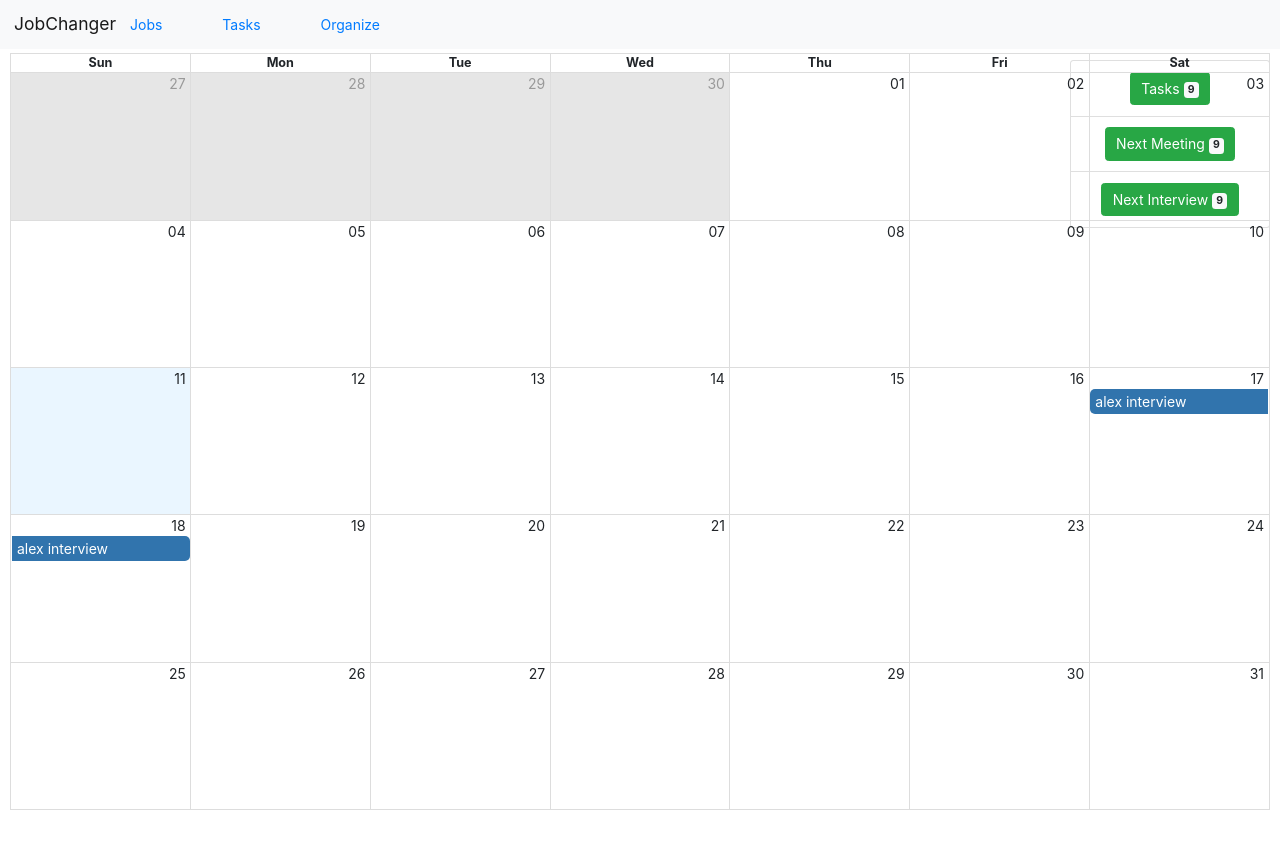
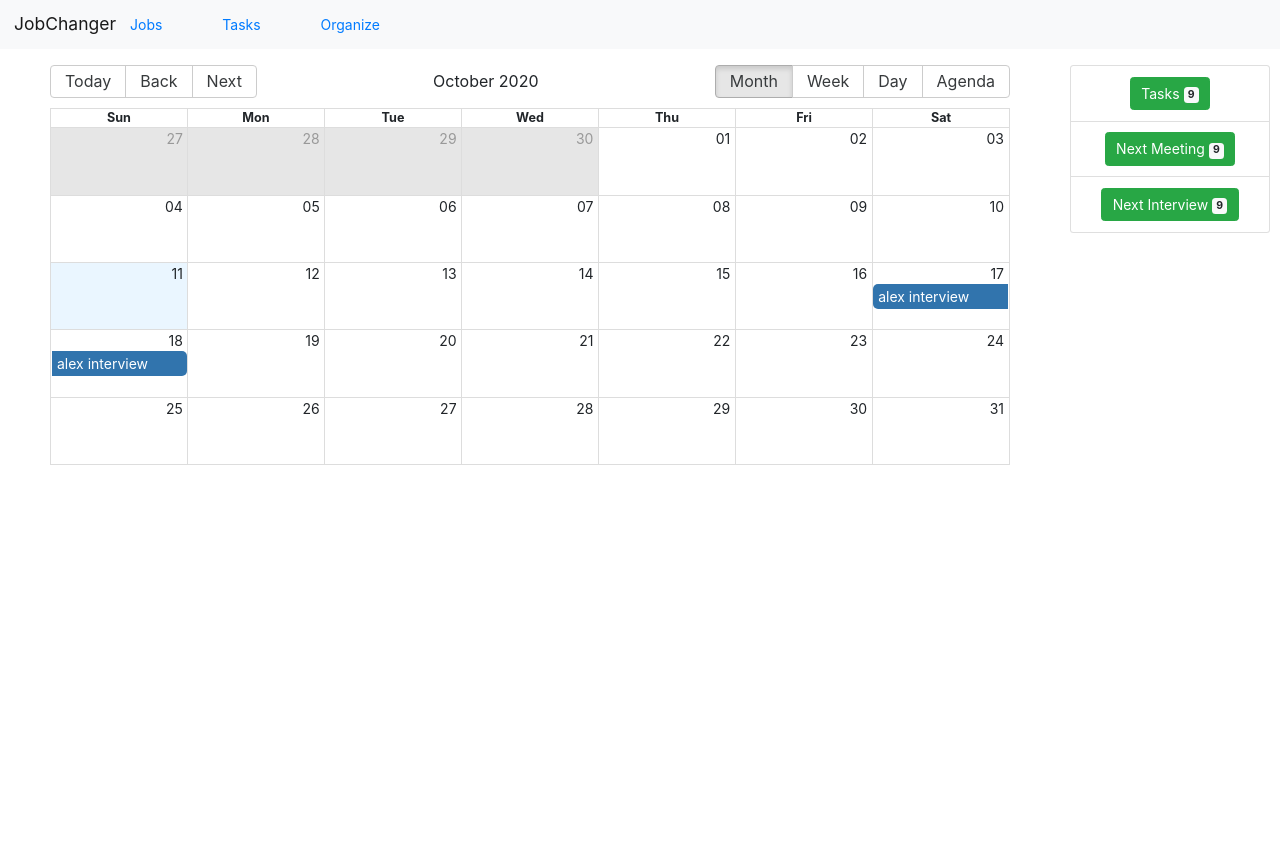
Before and after one commit to Lix311/jobchanger-front, a React (Create React App) app: page /tasks in a window 1280 px wide. Shown: the top 848 px of the page. Before the commit the page ends 810 px from the top, so only its background shows below. Built offline with nearby package versions, Linux system fonts and the light colour scheme; no server answers.

Commit message:
cal style done

```diff
--- a/src/App.css
+++ b/src/App.css
@@ -78,7 +78,6 @@
 
 .badges {
   position: absolute;
-  margin-top: 50px;
   right: 10px;
   width: 200px;
   height: 130px;
@@ -92,7 +91,10 @@
 }
 
 .wierdcal {
-  margin-top: 200px;
+  margin-top: 65px;
+  margin-left: 50px;
+  height: 50vh;
+  width: 75%;
 }
 
 .jumbotron {
--- a/src/Components/TaskCal.js
+++ b/src/Components/TaskCal.js
@@ -17,7 +17,7 @@ class TaskCal extends Component {
     state = {  }
     render() {
         return (
-            <div style={{height: '100vh', margin: '10px'}}>
+            <div className='wierdcal'>
             <Calendar
             localizer={localizer}
             events={
```
